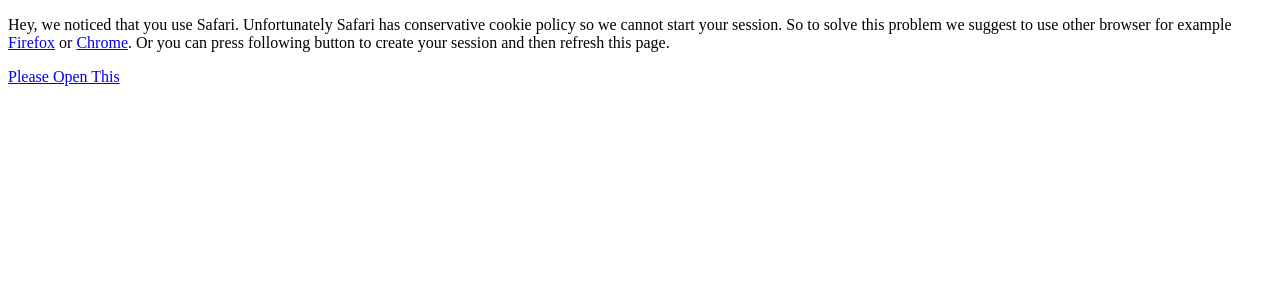
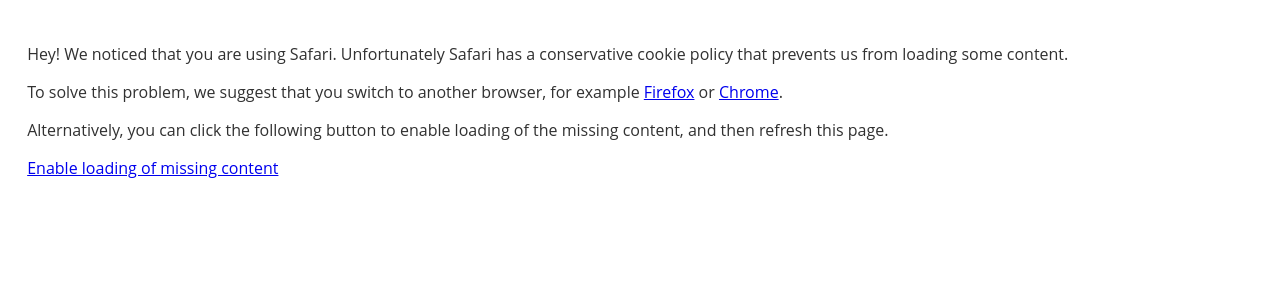
Before and after one commit to open-craft/learner-profile-dashboard, a Django app: template iframe/templates/cookie_warning.html in a window 1280 px wide. Shown: the top 300 px of the page. Run offline with Django 3.2, Linux system fonts and the light colour scheme; the template is opened without the code that fills it, so the values that code supplies are empty; parts of the project's set-up code (start-up, migrations or seed data) failed here and were passed over; some libraries are stand-ins or nearby versions.

Commit message:
Improve templates for iframe middleware.

```diff
--- a/iframe/templates/cookie_warning.html
+++ b/iframe/templates/cookie_warning.html
@@ -1,37 +1,40 @@
-<!DOCTYPE HTML PUBLIC "-//W3C//DTD HTML 4.01//EN"
-   "http://www.w3.org/TR/html4/strict.dtd">
-<html>
-    <head>
-        <title>Oops</title>
-    </head>
-    <body>
+{% extends "base.html" %}
+
+{% block content %}
+  <p>
+    Hey! We noticed that you are using Safari.
+
+    Unfortunately Safari has a conservative cookie policy that prevents us from loading some content.
+  </p>
 
   <p>
-            Hey, we noticed that you use Safari.
-            Unfortunately Safari has conservative cookie policy so we cannot start your session.
-            So to solve this problem we suggest to use other browser for example
-            <a target="_blank" href="http://www.mozilla.org/firefox/new/">Firefox</a>
+    To solve this problem, we suggest that you switch to another browser, for example
+    <a target="_blank" href="https://www.mozilla.org/en-US/firefox/new/">Firefox</a>
     or
-            <a target="_blank" href="www.google.com/chrome">Chrome</a>.
-            Or you can press following button to create your session and then refresh this page.
+    <a target="_blank" href="https://www.google.com/chrome/">Chrome</a>.
+  </p>
+
+  <p>
+    Alternatively, you can click the following button to enable loading of the missing content, and then refresh this page.
   </p>
 
   <div id="cookie_link" style="display:block">
-            <a target=_blank href="javascript:popup();">Please Open This</a><br>
+    <a target=_blank href="javascript:popup();">Enable loading of missing content</a><br>
   </div>
-        <div id="refresh_link" style="display:none">
-            <a target=_blank href="javascript:refresh();">Refresh</a>
+
+  <div id="refresh_message" style="display:none">
+    <p>
+      Thanks! You can now proceed with refreshing this page.
+    </p>
   </div>
 
   <script type="text/javascript">
     var popup = function() {
-                window.open("{% url 'iframe_fix' %}?cookie_fix=1", "mywindow", "location=1,status=1,scrollbars=0,width=10,height=10");
+        var helperWindow = window.open("{% url 'iframe_fix' %}?cookie_fix=1", "Setting cookie", "location=1,status=1,scrollbars=0,width=50,height=50");
+        helperWindow.onunload = function(e) {
             document.getElementById('cookie_link').style.display = 'none';
-                document.getElementById('refresh_link').style.display = 'block';
-            }
-            var refresh = function() {
-                window.location.replace(window.location.href+"&cookie_fix=1")
+            document.getElementById('refresh_message').style.display = 'block';
+        };
     }
   </script>
-    </body>
-</html>
+{% endblock content %}
```
Also changed, not shown: iframe/templates/cookie_page.html (+16 -22 lines). Lines whose indentation alone changed are shown as unchanged.
